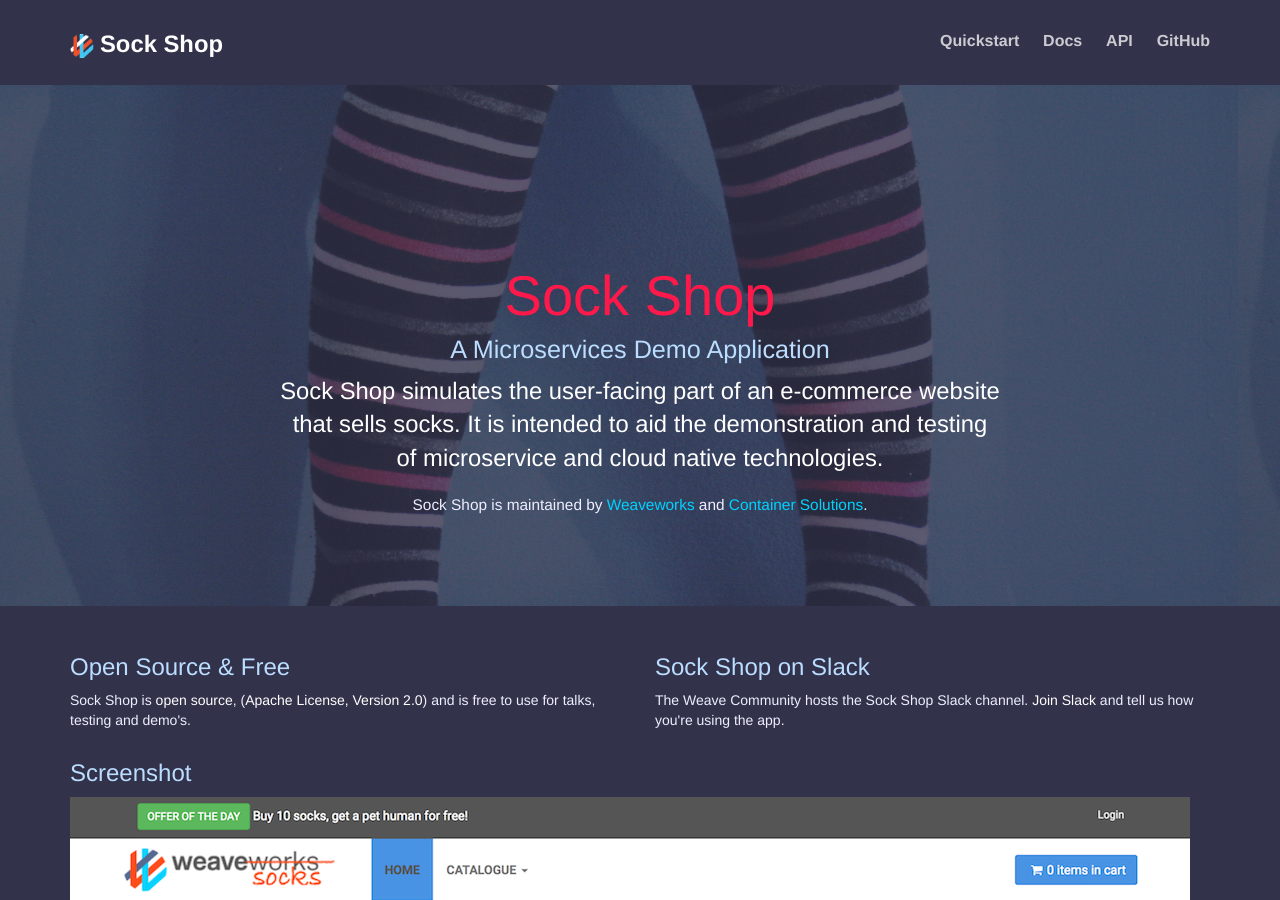
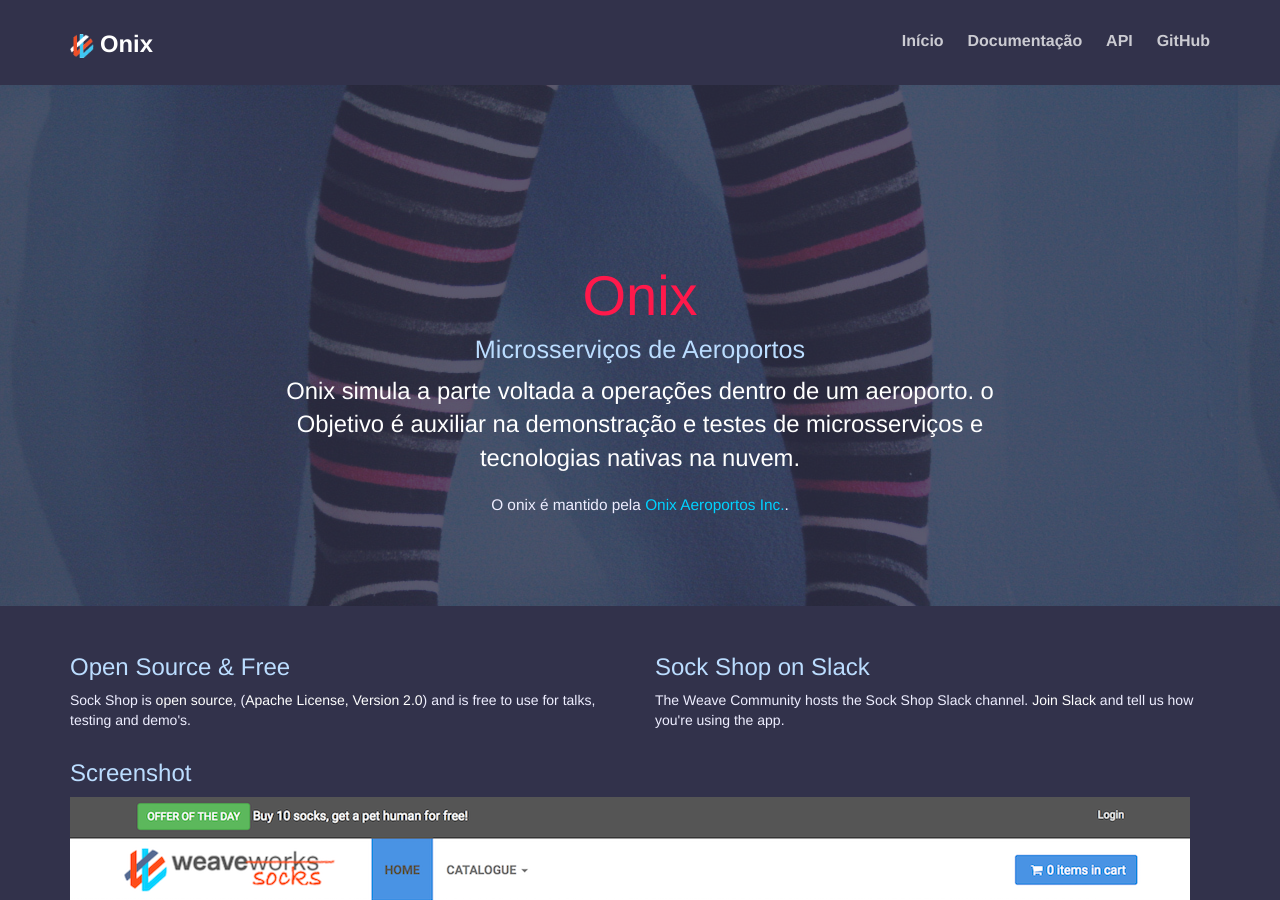
Before and after one commit to aeroportos-onix/aeroportos-onix.github.io, a Jekyll site: the page index.html, which Jekyll copies as it is, in a window 1280 px wide and 900 px high. Built offline with Jekyll 4.4.1, drawn with Linux system fonts in a browser that asks for light colours; nearby versions of some CDN libraries; some of the changed text lies outside the part shown.

Commit message:
Alterando informações

```diff
--- a/index.html
+++ b/index.html
@@ -1,11 +1,11 @@
 <!DOCTYPE html>
-<html lang="en">
+<html lang="pt-br">
   <head>
     <meta charset="utf-8">
     <meta http-equiv="X-UA-Compatible" content="IE=edge">
     <meta name="viewport" content="width=device-width, initial-scale=1">
 
-    <title>Microservices Demo: Sock Shop</title>
+    <title>Microsserviços: Onix</title>
 
     <link href="https://maxcdn.bootstrapcdn.com/bootstrap/3.3.7/css/bootstrap.min.css" rel="stylesheet" integrity="sha384-BVYiiSIFeK1dGmJRAkycuHAHRg32OmUcww7on3RYdg4Va+PmSTsz/K68vbdEjh4u" crossorigin="anonymous">
     <link rel="stylesheet" href="https://maxcdn.bootstrapcdn.com/bootstrap/3.3.7/css/bootstrap-theme.min.css" integrity="sha384-rHyoN1iRsVXV4nD0JutlnGaslCJuC7uwjduW9SVrLvRYooPp2bWYgmgJQIXwl/Sp" crossorigin="anonymous">
@@ -23,13 +23,13 @@
 
     <div class="container">
       <div class="header clearfix">
-        <div class="header-home"><a href="/">Sock Shop</a></div>
+        <div class="header-home"><a href="/">Onix</a></div>
         <nav>
           <ul class="nav header-nav">
-            <li class=""><a href="/docs/quickstart.html">Quickstart</a></li>
-            <li><a href="/docs/index.html">Docs</a></li>
+            <li class=""><a href="/docs/quickstart.html">Início</a></li>
+            <li><a href="/docs/index.html">Documentação</a></li>
             <li><a href="/api/index.html">API</a></li>
-            <li><a href="http://github.com/microservices-demo" target="_blank">GitHub</a></li>
+            <li><a href="http://github.com/aeroportos-onix/.github" target="_blank">GitHub</a></li>
           </ul>
         </nav>
       </div>
@@ -38,47 +38,18 @@
     <div class="hero-banner">
       <div class="page-container">
         <div class="hero">
-          <h1>Sock Shop</h1>
-          <h2>A Microservices Demo Application</h2>
+          <h1>Onix</h1>
+          <h2>Microsserviços de Aeroportos</h2>
           <p class="lead">
-            Sock Shop simulates the user-facing part of an e-commerce website that sells socks. It is intended to aid the demonstration and testing of microservice and cloud native technologies.
+            Onix simula a parte voltada a operações dentro de um aeroporto. o Objetivo é auxiliar na demonstração e testes de microsserviços e tecnologias nativas na nuvem.
           </p>
-          <p>Sock Shop is maintained by <a href="http://weave.works/" target="_blank">Weaveworks</a> and <a href="http://www.container-solutions.com/" target="_blank">Container Solutions</a>.</p>
-
-
-          <!-- <p>
-            <a href="https://microservices-demo.github.io/" class="btn btn-lg btn-default">Learn more</a>
-          </p> -->
+          <p>O onix é mantido pela  <a href="https://www.onixaeroportos.com" target="_blank">Onix Aeroportos Inc.</a>.</p>
         </div>
       </div>
     </div>
 
     <div class="container">
       <div class="inner">
-
-        <!-- <div class="row tri-column">
-          <div class="col-sm-4">
-            <h2>Platforms</h2>
-            <p>
-              There's deployment scripts for <a href="https://microservices-demo.github.io/">Docker</a>, <a href="https://microservices-demo.github.io/">Kubernetes</a>, <a href="https://microservices-demo.github.io/">Amazon ECS</a>, <a href="https://microservices-demo.github.io/">Nomad</a>, <a href="https://microservices-demo.github.io/">Mesos</a> <a href="https://microservices-demo.github.io/">DC/OS</a>.
-            <p>
-            <p>
-              <a href="https://microservices-demo.github.io/" class="btn btn-sm btn-default">Deploy</a>
-            </p>
-          </div>
-          <div class="col-sm-4">
-            <h2>Frameworks</h2>
-            <p>
-              <a href="https://microservices-demo.github.io/" class="btn btn-sm btn-default">Code</a>
-            </p>
-          </div>
-          <div class="col-sm-4">
-            <h2>Tools</h2>
-            <p>
-              <a href="https://microservices-demo.github.io/" class="btn btn-sm btn-default">Deploy</a>
-            </p>
-          </div>
-        </div> -->
         <div class="row">
           <div class="col-sm-6">
             <h3>Open Source &amp; Free</h3>
@@ -113,7 +84,7 @@
       </div>
 
       <div class="footer">
-        <p>&copy;2017 <a href="http://weave.works/" target="_blank">Weaveworks, Inc</a></p>
+        <p>&copy;2023 <a href="https://onixaeroportos.com" target="_blank">Onix Aeroportos, Inc</a></p>
       </div>
 
     </div>
```
